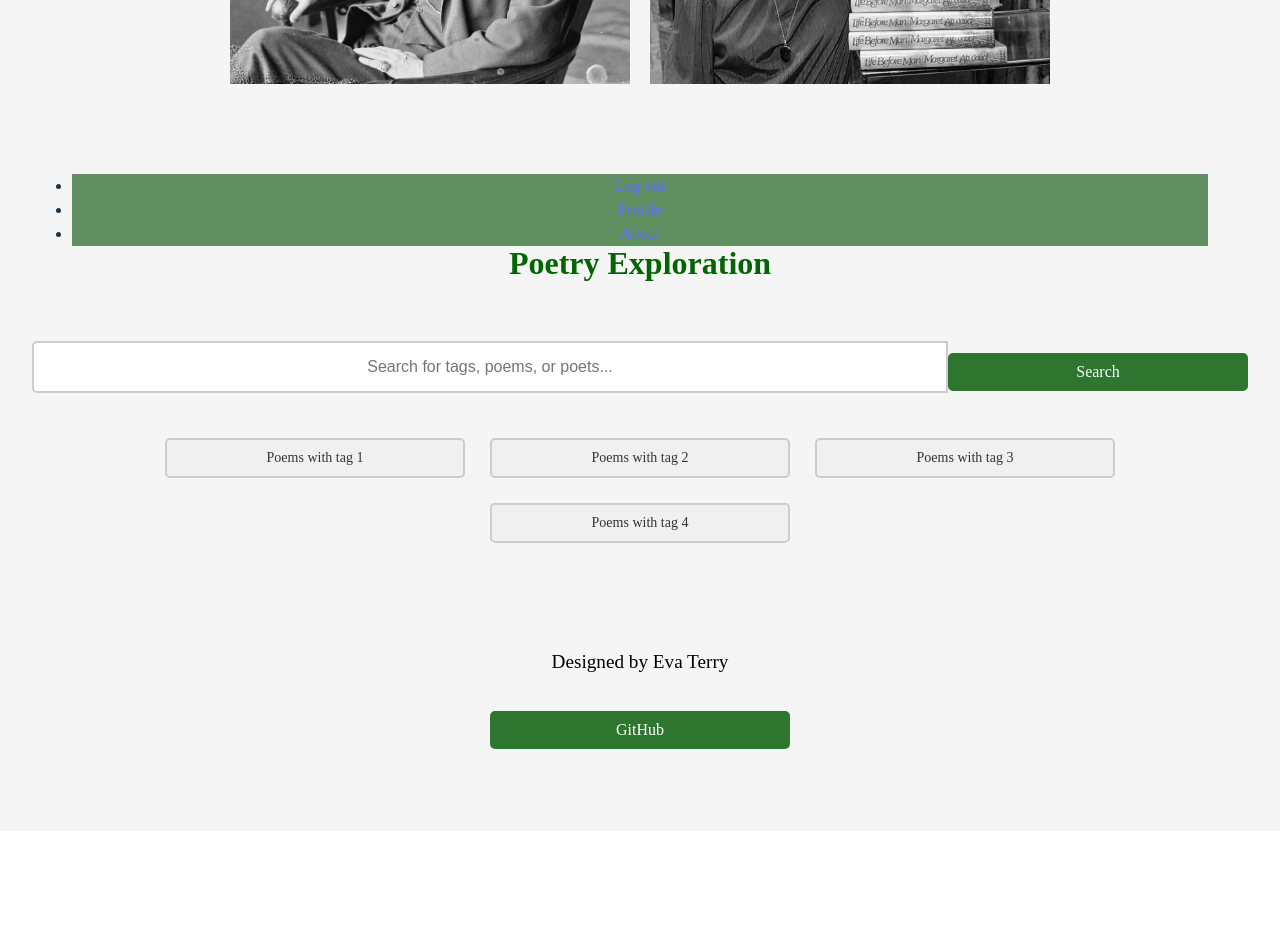
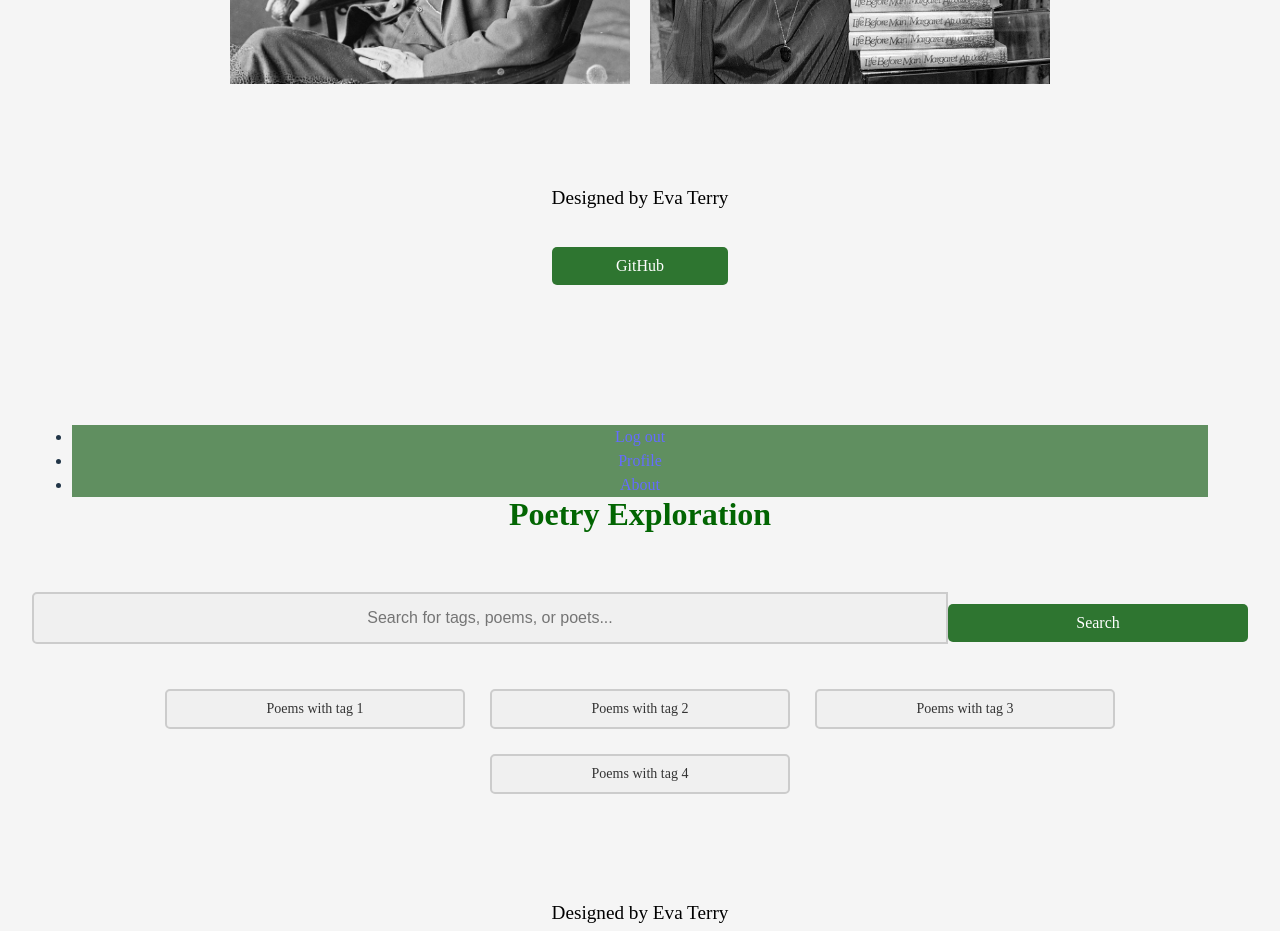
Before and after one commit to evajterry/CS260-React, a React (Vite) app: page /Search in a window 1280 px wide. Shown: the part 1700-2631 px from the top of the page. Before the commit the page ends 2531 px from the top, so only its background shows below. Built offline with nearby package versions, Linux system fonts and the light colour scheme.

Commit message:
Added footer

```diff
--- a/src/App.jsx
+++ b/src/App.jsx
@@ -134,7 +134,11 @@ function App() {
         <Routes>
           <Route
             path='/'
-            element={authState === AuthState.Authenticated ? <Navigate to="/Search" /> : <LoginComponent userName={userName} authState={authState} onAuthChange={handleAuthChange} />}
+            element={authState === AuthState.Authenticated ? (
+              <Navigate to="/Search" replace />
+            ) : (
+              <LoginComponent userName={userName} authState={authState} onAuthChange={handleAuthChange} />
+            )}
           />
           <Route path='/Search' element={<Search />} />
           <Route path='/Profile' element={<Profile />} />
@@ -214,6 +218,17 @@ const PhotoGallery = () => (
         </p>
       </div>
     </div>
+    <footer>
+        <span className="text-reset">Designed by Eva Terry</span>
+        <br />
+        <button
+          onClick={() =>
+            (window.location.href = "https://github.com/evajterry/CS260-React")
+          }
+        >
+          GitHub
+        </button>
+      </footer>
   </>
 );
 
--- a/src/Search/Search.css
+++ b/src/Search/Search.css
@@ -66,6 +66,7 @@ menu a:hover {
     text-align: center;
     caret-color: transparent;
     transition: border-color 0.3s;
+    background-color: #f0f0f0;
 }
 
 .search-box:focus {
```
